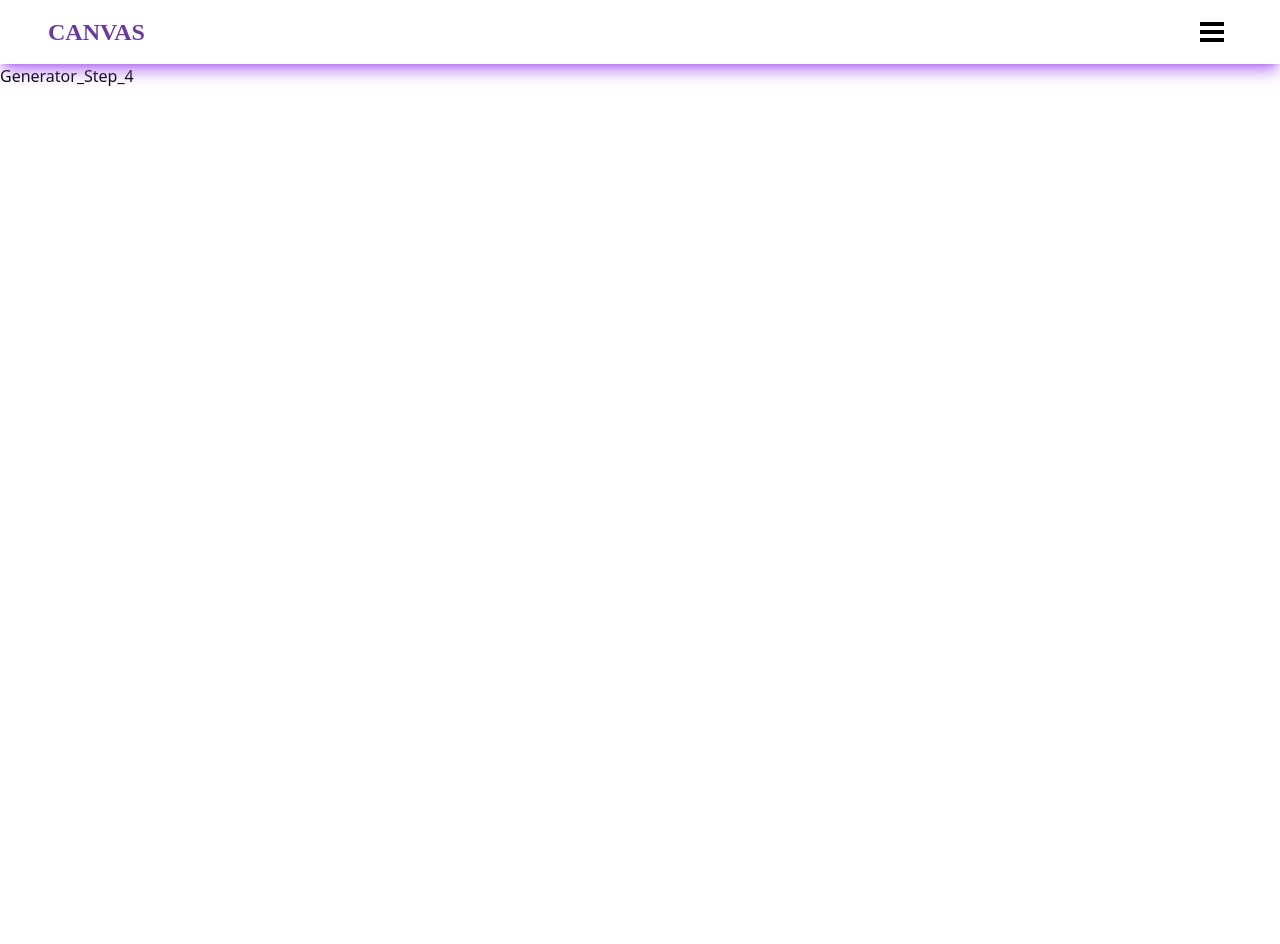
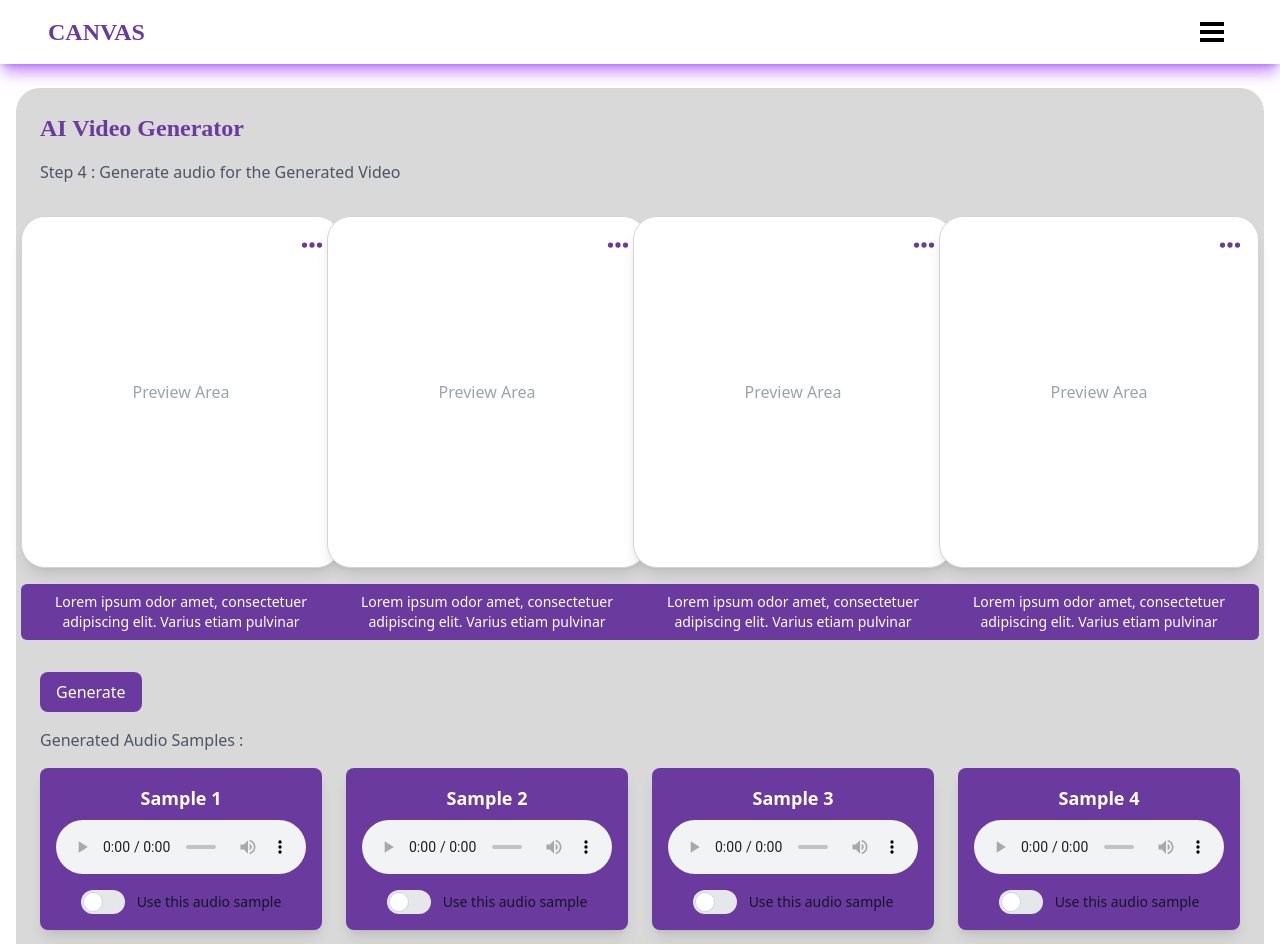
Before and after one commit to Erenyeager31/canvas-FE, a React (Vite) app: page /generator-step-4 in a window 1280 px wide. Shown: the top 944 px of the page. Before the commit the page ends 800 px from the top, so only its background shows below. Built offline with nearby package versions, Linux system fonts and the light colour scheme.

Commit message:
generator4

```diff
--- /dev/null
+++ b/components/Audio_Cards.jsx
@@ -0,0 +1,153 @@
+// import React, { useRef, useState } from 'react';
+
+// const CustomAudioPlayer = ({ src, title, isSelected, onSelect }) => {
+//   const audioRef = useRef(null);
+
+//   const togglePlayPause = () => {
+//     const audio = audioRef.current;
+//     if (audio.paused) {
+//       audio.play();
+//     } else {
+//       audio.pause();
+//     }
+//   };
+
+//   return (
+//     <div className="flex flex-col items-center p-4 bg-[#6A3A9F] rounded-lg shadow-lg">
+//       <h3 className="mb-2 text-lg font-semibold text-white bg-[#6A3A9F]">{title}</h3>
+//       <div className="w-full max-w-md bg-white rounded-full shadow-inner bg-[#6A3A9F]">
+//         <audio ref={audioRef} src={src} className="w-full bg-[#6A3A9F]" controls></audio>
+//       </div>
+//       <label className="inline-flex items-center mt-4 cursor-pointer bg-[#6A3A9F]">
+//         <input
+//           type="checkbox"
+//           className="sr-only peer"
+//           checked={isSelected}
+//           onChange={onSelect}
+//         />
+//         <div className="relative w-11 h-6 bg-gray-200 rounded-full peer dark:bg-gray-700 peer-focus:ring-4 peer-focus:ring-purple-300 dark:peer-focus:ring-purple-800 peer-checked:after:translate-x-full rtl:peer-checked:after:-translate-x-full peer-checked:after:border-white after:content-[''] after:absolute after:top-0.5 after:start-[2px] after:bg-white after:border-gray-300 after:border after:rounded-full after:h-5 after:w-5 after:transition-all dark:border-gray-600 peer-checked:bg-purple-600"></div>
+//         <span className="ms-3 text-sm font-medium text-gray-900 dark:text-white bg-[#6A3A9F]">
+//           Use this audio sample
+//         </span>
+//       </label>
+//     </div>
+//   );
+// };
+
+// const Audio_Cards = () => {
+//   const [selectedIndex, setSelectedIndex] = useState(null);
+
+//   const audioSamples = [
+//     { src: '/audio/audio1.mp3', title: 'Sample 1' },
+//     { src: '/audio/audio1.mp3', title: 'Sample 2' },
+//     { src: '/audio/audio1.mp3', title: 'Sample 3' },
+//     { src: '/audio/audio1.mp3', title: 'Sample 4' },
+//   ];
+
+//   const handleSelect = (index) => {
+//     setSelectedIndex(index);
+//   };
+
+//   return (
+//     <div className="container mx-auto my-8 bg-[#D9D9D9]">
+//       <div className="grid gap-6 sm:grid-cols-2 lg:grid-cols-4 bg-[#D9D9D9]">
+//         {audioSamples.map((sample, index) => (
+//           <CustomAudioPlayer
+//             key={index}
+//             src={sample.src}
+//             title={sample.title}
+//             isSelected={selectedIndex === index}
+//             onSelect={() => handleSelect(index)}
+//           />
+//         ))}
+//       </div>
+//     </div>
+//   );
+// };
+
+// export default Audio_Cards;
+
+
+
+
+
+import React, { useRef, useState } from 'react';
+
+const CustomAudioPlayer = ({ src, title, isSelected, onSelect, onPlay }) => {
+  const audioRef = useRef(null);
+
+  const handlePlay = () => {
+    if (audioRef.current) {
+      onPlay(audioRef.current);
+    }
+  };
+
+  return (
+    <div className="flex flex-col items-center p-4 bg-[#6A3A9F] rounded-lg shadow-lg bg-[#6A3A9F]">
+      <h3 className="mb-2 text-lg font-semibold text-white bg-[#6A3A9F]">{title}</h3>
+      <div className="w-full max-w-md bg-white rounded-full shadow-inner bg-[#6A3A9F]">
+        <audio
+          ref={audioRef}
+          src={src}
+          className="w-full bg-[#6A3A9F]"
+          controls
+          onPlay={handlePlay}
+        ></audio>
+      </div>
+      <label className="inline-flex items-center mt-4 cursor-pointer bg-[#6A3A9F]">
+        <input
+          type="checkbox"
+          className="sr-only peer"
+          checked={isSelected}
+          onChange={onSelect}
+        />
+        <div className="relative w-11 h-6 bg-gray-200 rounded-full peer dark:bg-gray-700 peer-focus:ring-4 peer-focus:ring-purple-300 dark:peer-focus:ring-purple-800 peer-checked:after:translate-x-full rtl:peer-checked:after:-translate-x-full peer-checked:after:border-white after:content-[''] after:absolute after:top-0.5 after:start-[2px] after:bg-white after:border-gray-300 after:border after:rounded-full after:h-5 after:w-5 after:transition-all dark:border-gray-600 peer-checked:bg-purple-600"></div>
+        <span className="ms-3 text-sm font-medium text-gray-900 dark:text-white bg-[#6A3A9F]">
+          Use this audio sample
+        </span>
+      </label>
+    </div>
+  );
+};
+
+const Audio_Cards = () => {
+  const [selectedIndex, setSelectedIndex] = useState(null);
+  const [currentAudio, setCurrentAudio] = useState(null);
+
+  const audioSamples = [
+    { src: '/audio/audio1.mp3', title: 'Sample 1' },
+    { src: '/audio/audio1.mp3', title: 'Sample 2' },
+    { src: '/audio/audio1.mp3', title: 'Sample 3' },
+    { src: '/audio/audio1.mp3', title: 'Sample 4' },
+  ];
+
+  const handleSelect = (index) => {
+    setSelectedIndex(index);
+  };
+
+  const handlePlay = (audio) => {
+    if (currentAudio && currentAudio !== audio) {
+      currentAudio.pause();
+    }
+    setCurrentAudio(audio);
+  };
+
+  return (
+    <div className="container mx-auto my-8 bg-[#D9D9D9]">
+      <div className="grid gap-6 sm:grid-cols-2 lg:grid-cols-4 bg-[#D9D9D9]">
+        {audioSamples.map((sample, index) => (
+          <CustomAudioPlayer
+            key={index}
+            src={sample.src}
+            title={sample.title}
+            isSelected={selectedIndex === index}
+            onSelect={() => handleSelect(index)}
+            onPlay={handlePlay}
+          />
+        ))}
+      </div>
+    </div>
+  );
+};
+
+export default Audio_Cards;
--- a/components/Generator_Step_4.jsx
+++ b/components/Generator_Step_4.jsx
@@ -1,14 +1,45 @@
-import React from 'react'
-
+import React from "react";
+import Video_Cards from "../components/Video_Cards.jsx";
+import Audio_Cards from "../components/Audio_Cards.jsx";
+import { Link } from "react-router-dom";
 const Generator_Step_4 = () => {
   return (
     <>
-    <div>
+      <div className=" mx-4 mt-6">
+        <div className="min-h-screen white">
+          <div className="bg-white w-full h-full">
+            <div className="p-6 space-y-4 bg-[#D9D9D9] rounded-3xl">
+              <h1
+                className="text-xl md:text-2xl font-semibold text-[#6A3A9F] bg-[#D9D9D9]"
+                style={{ fontFamily: "'Caveat', cursive" }}
+              >
+                AI Video Generator
+              </h1>
+              <p className="text-gray-600 text-sm md:text-base bg-[#D9D9D9]">
+              Step 4 : Generate audio for the Generated Video
+              </p>
+              <Video_Cards></Video_Cards>
 
-    Generator_Step_4
-    </div>
+              <button className="bg-[#6A3A9F] text-white rounded-lg py-2 px-4 hover:bg-purple-700 transition transition-transform transform hover:scale-105 ">
+                Generate
+              </button>
+              <p className="text-gray-600 text-sm md:text-base bg-[#D9D9D9]">
+              Generated Audio Samples :
+              </p>
+              <Audio_Cards></Audio_Cards>
+              <div className="mt-2 bg-[#D9D9D9] flex space-x-4">
+              <Link to="/" className="bg-[#6A3A9F] text-white rounded-lg py-2 px-4 hover:bg-purple-700 transition transition-transform transform hover:scale-105 ">
+                Next Step
+              </Link>
+              </div>
+            </div>
+          </div>
+        </div>
+      </div>
+
+      <div className="mt-2"></div>
     </>
-  )
-}
+  );
+};
 
-export default Generator_Step_4
+export default Generator_Step_4;
--- a/components/Home.jsx
+++ b/components/Home.jsx
@@ -1,9 +1,22 @@
 import React from "react";
+import { Link } from "react-router-dom";
 import Footer from "../components/Footer.jsx";
 const Home = () => {
+
   return (
     <>
-HOME
+      <header className="text-center my-12">
+        <h1 className="text-4xl md:text-6xl font-bold text-[#6A3A9F]">The fastest way to create short video</h1>
+        <p className="mt-4 text-lg md:text-xl">Canvas is an AI-powered tool that generates high-quality videos from a simple description.</p>
+        <div className="mt-8 flex justify-center">
+              <Link to="/generator-step-1"
+                className="w-1/6 bg-[#6A3A9F] text-white py-2 rounded-full hover:bg-purple-600 transition-transform transform hover:scale-105 "
+              >
+                Generate your first video
+              </Link>
+            </div>
+      </header>
+
       <Footer></Footer>
     </>
   );
```
Also changed, not shown: 1 other file (tests, documents, lock files or other folders).
